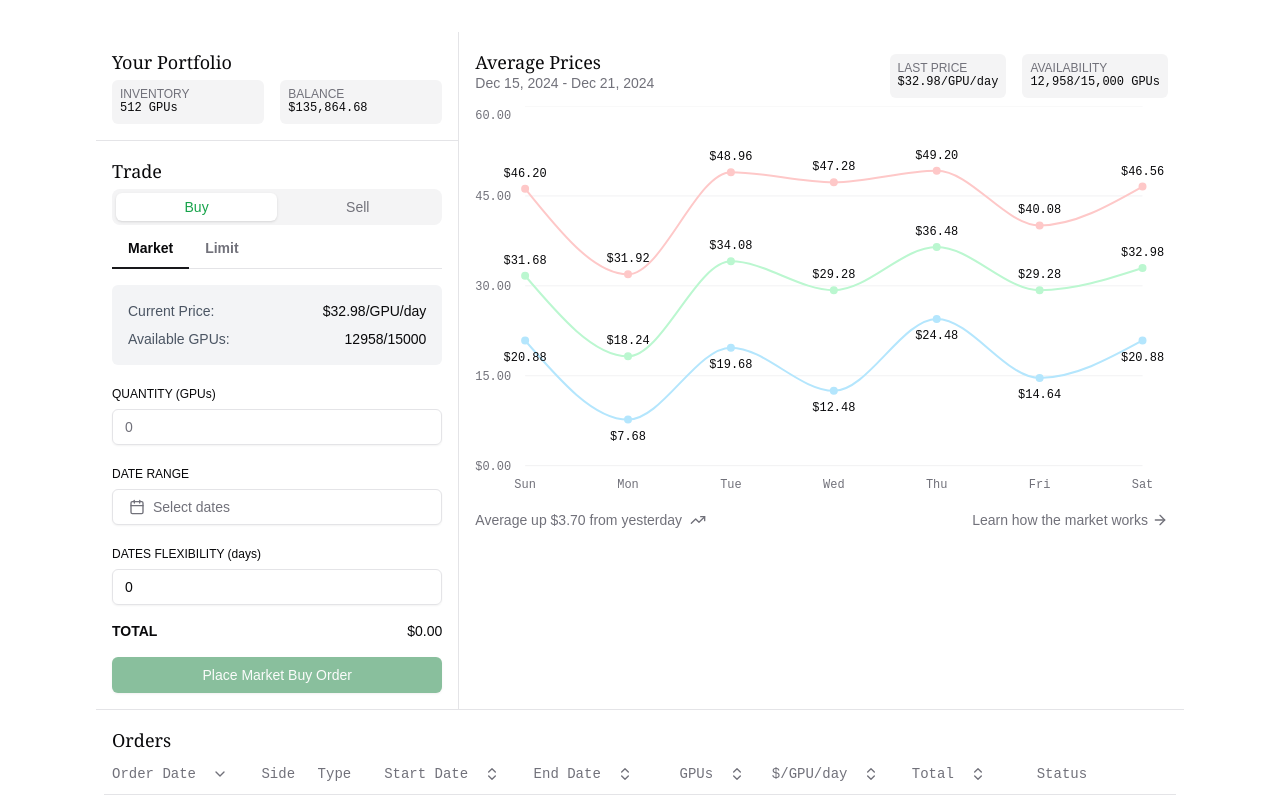
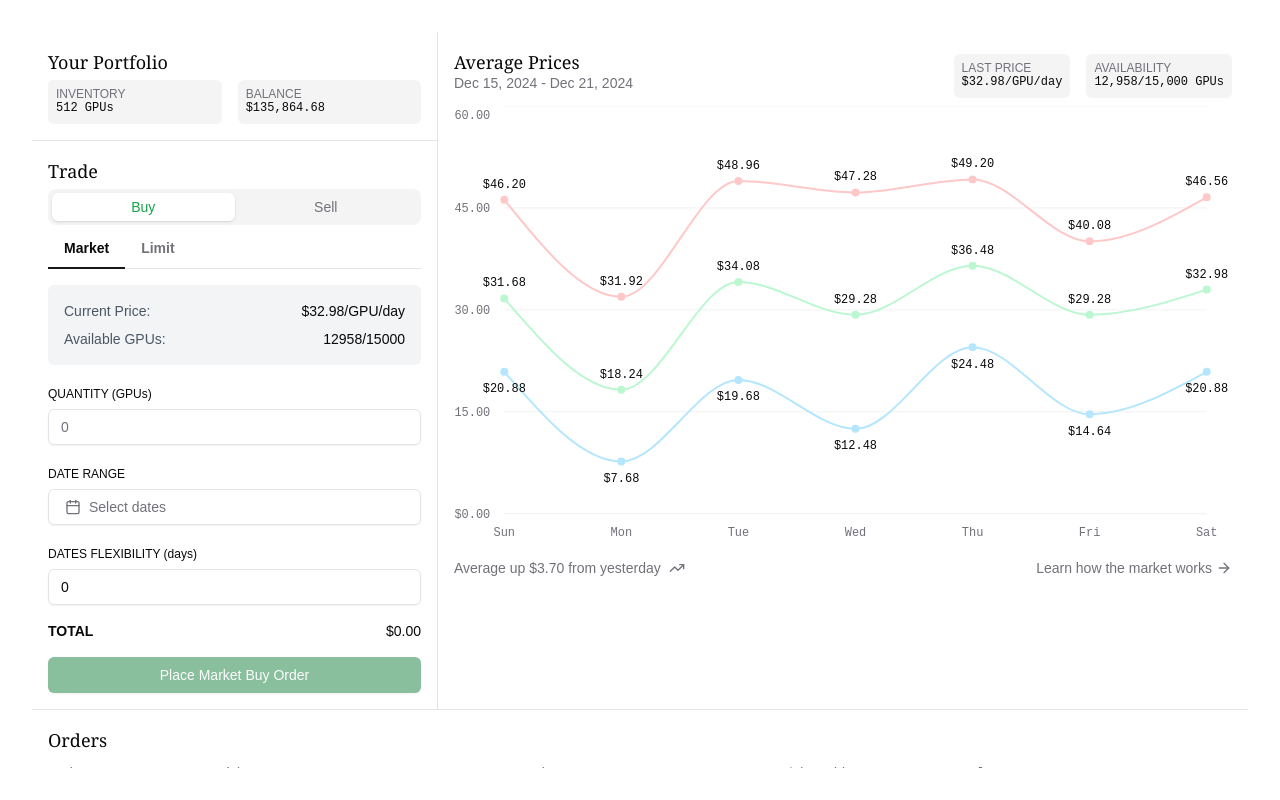
Before and after one commit to darzyx/gpu-auction-house, a Next.js app: page / in a window 1280 px wide. Shown: the top 800 px of the page. Built offline with nearby package versions, Linux system fonts and the light colour scheme.

Commit message:
Make layout full screen

```diff
--- a/src/app/layout.tsx
+++ b/src/app/layout.tsx
@@ -20,13 +20,11 @@ export default function RootLayout({
     children: React.ReactNode;
 }>) {
     return (
-        <html lang="en" className="min-h-screen">
+        <html lang="en" className="h-screen">
             <head>
                 <link rel="icon" href="/icon?<generated>" type="image/<generated>" sizes="<generated>" />
             </head>
-            <body className={geistSans.variable + " antialiased flex min-h-screen w-full justify-center"}>
-                {children}
-            </body>
+            <body className={geistSans.variable + " antialiased flex h-full w-full justify-center"}>{children}</body>
         </html>
     );
 }
--- a/src/app/page.tsx
+++ b/src/app/page.tsx
@@ -8,7 +8,7 @@ import { Separator } from "@/components/ui/separator";
 
 export default function Home() {
     return (
-        <div className="w-full max-w-6xl p-8 flex flex-col">
+        <div className="w-full h-full max-w-7xl p-8 grid grid-rows-[auto_auto_1fr]">
             <div className="w-full grid grid-cols-[1fr_auto_2fr]">
                 <div>
                     <div className="p-4">
@@ -27,7 +27,7 @@ export default function Home() {
                 </div>
             </div>
             <Separator />
-            <div className="py-4 px-2">
+            <div className="py-4 px-2 overflow-y-scroll">
                 <Orders data={ordersData} columns={ordersColumns} />
             </div>
         </div>
```
